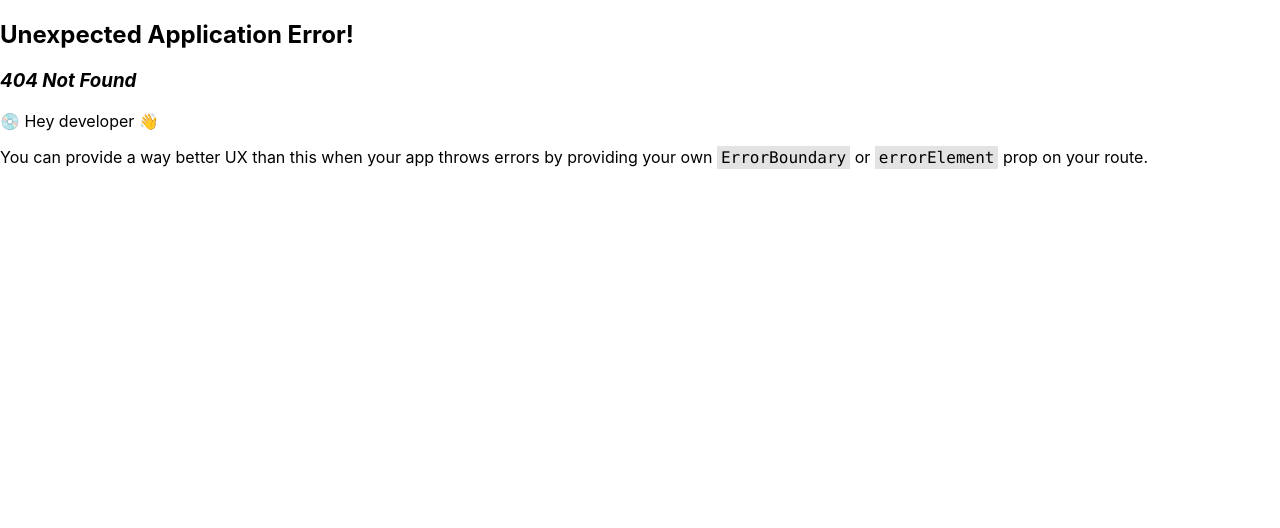
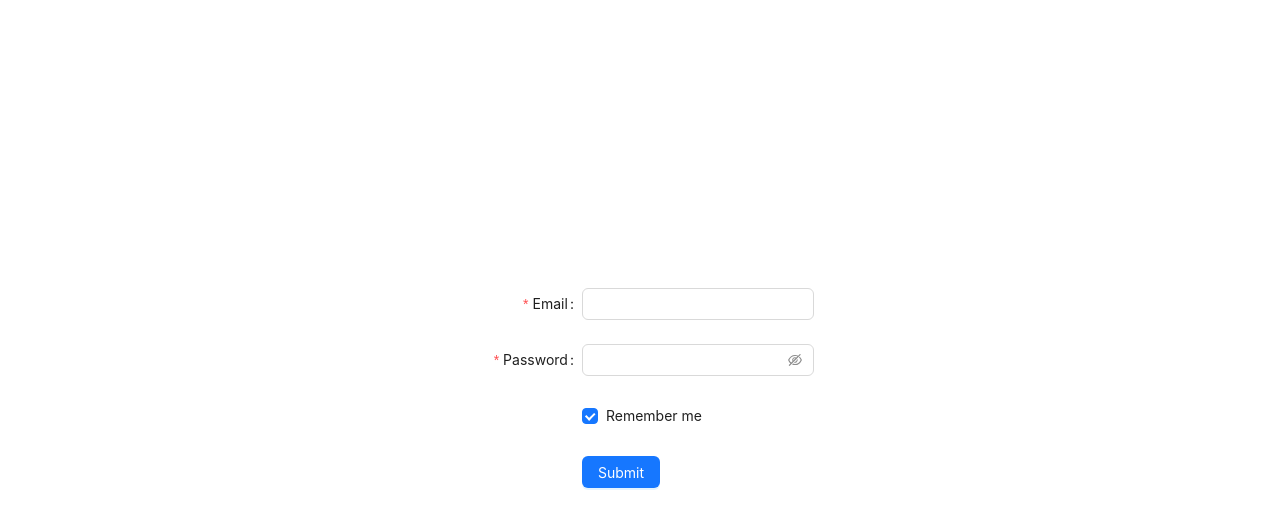
Before and after one commit to AjayMaheshwari23/album-world-3d, a React (Create React App) app in the folder frontend/: page /Signin in a window 1280 px wide. Before the commit this address had no page. Shown: the top 528 px of the page. Built offline with nearby package versions, Linux system fonts and the light colour scheme; the HTML template or start-up script is replaced by a standard one.

Commit message:
Login Page with Ant and verification using cors

```diff
--- a/frontend/package.json
+++ b/frontend/package.json
@@ -6,6 +6,10 @@
     "@testing-library/jest-dom": "^5.17.0",
     "@testing-library/react": "^13.4.0",
     "@testing-library/user-event": "^13.5.0",
+    "antd": "^5.9.4",
+    "cors": "^2.8.5",
+    "dotenv": "^16.3.1",
+    "path": "^0.12.7",
     "react": "^18.2.0",
     "react-dom": "^18.2.0",
     "react-router-dom": "^6.16.0",
--- a/frontend/src/components/Signin.js
+++ b/frontend/src/components/Signin.js
@@ -1,11 +1,145 @@
-import React from 'react'
+import React from "react";
+import { useState } from "react";
+import { Button, Checkbox, Form, Input } from "antd";
+// require("dotenv").config();
+// const LOGIN = process.env.LOGIN;
+const LOGIN = "http://localhost:5000/api/auth/login";
+
+const onFinish = (values) => {
+  console.log("Success:", values);
+};
+const onFinishFailed = (errorInfo) => {
+  console.log("Failed:", errorInfo);
+};
 
 const Signin = () => {
+  const [credentials, setcredentials] = useState({ email: "", password: "" });
+
+  const handlesubmit = async (e) => {
+    e.preventDefault();
+    try {
+      // Make a GET request to the URL
+      const response = await fetch(LOGIN, {
+        method: "POST",
+        headers: {
+          "Content-Type": "application/json",
+        },
+        body: JSON.stringify({
+          email: credentials.email,
+          password: credentials.password,
+        }),
+      });
+
+      // Check if the response status is OK (HTTP 200-299)
+      if (!response.ok) {
+        throw new Error(`HTTP error! Status: ${response.status}`);
+      }
+
+      // Parse the response body as JSON
+      const data = await response.json();
+
+      // Log the data to the console
+      console.log("Response data:", data);
+    } catch (error) {
+      console.error("Error:", error);
+    }
+  };
+
+  // const onchange = (e) => {
+  //   setcredentials({ ...credentials, [e.target.type]: e.target.value }); // !! using type
+  //   console.log(credentials);
+  // }
+
   return (
     <>
-<h1>Sign in here</h1>
+      <div
+        style={{
+          display: "flex",
+          justifyContent: "center",
+          alignItems: "center",
+          height: "100vh",
+        }}
+      >
+        <Form
+          //   onsubmit={handlesubmit}
+          name="basic"
+          labelCol={{
+            span: 8,
+          }}
+          wrapperCol={{
+            span: 16,
+          }}
+          style={{
+            maxWidth: 600,
+          }}
+          initialValues={{
+            remember: true,
+          }}
+          onFinish={onFinish}
+          onFinishFailed={onFinishFailed}
+          autoComplete="off"
+        >
+          <Form.Item
+            label="Email"
+            name="email"
+            value={credentials.email}
+            onChange={(e) => {
+              setcredentials({ ...credentials, ["email"]: e.target.value });
+              console.log(credentials);
+            }}
+            rules={[
+              {
+                required: true,
+                message: "Please input your email!",
+              },
+            ]}
+          >
+            <Input />
+          </Form.Item>
+
+          <Form.Item
+            label="Password"
+            name="password"
+            fieldId="password"
+            value={credentials.password}
+            onChange={(e) => {
+              setcredentials({ ...credentials, ["password"]: e.target.value });
+              console.log(credentials);
+            }}
+            rules={[
+              {
+                required: true,
+                message: "Please input your password!",
+              },
+            ]}
+          >
+            <Input.Password />
+          </Form.Item>
+
+          <Form.Item
+            name="remember"
+            valuePropName="checked"
+            wrapperCol={{
+              offset: 8,
+              span: 16,
+            }}
+          >
+            <Checkbox>Remember me</Checkbox>
+          </Form.Item>
+
+          <Form.Item
+            wrapperCol={{
+              offset: 8,
+              span: 16,
+            }}
+          >
+            <Button type="primary" htmlType="submit" onClick={handlesubmit}>
+              Submit
+            </Button>
+          </Form.Item>
+        </Form>
+      </div>
     </>
-  )
-}
-
-export default Signin
+  );
+};
+export default Signin;
```
Also changed, not shown: frontend/src/App.js (+6 -1 lines), 1 other file (tests, documents, lock files or other folders).
